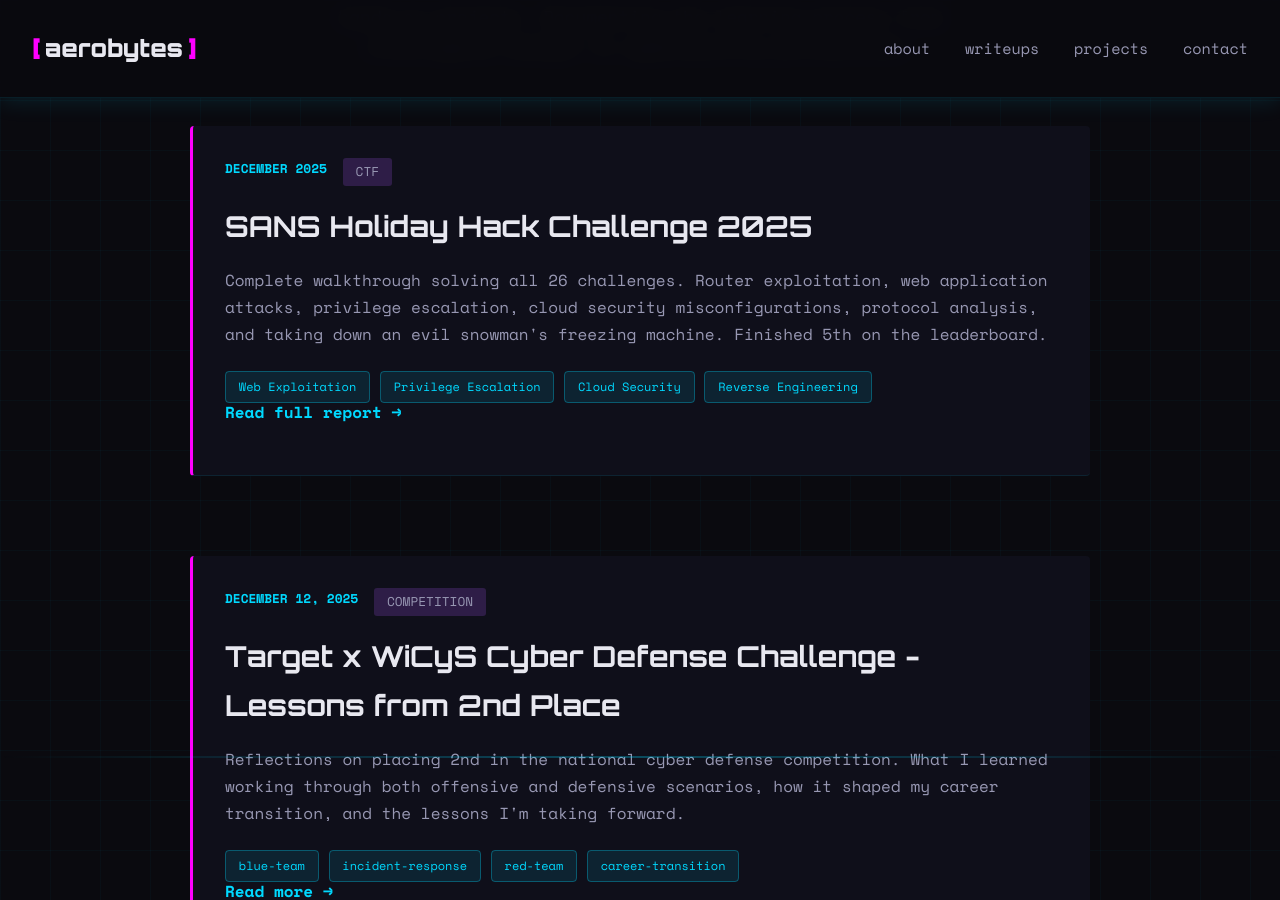
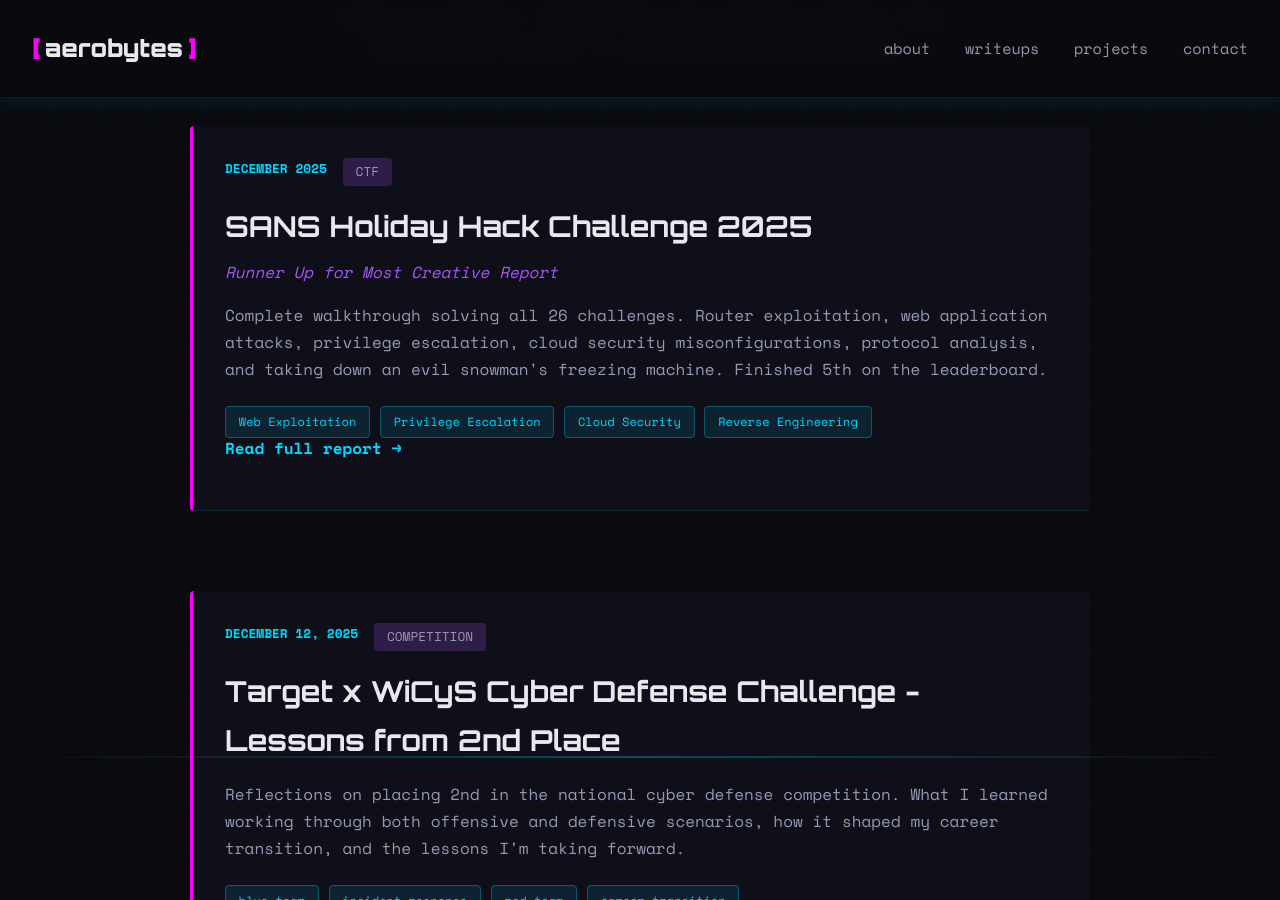
Before and after one commit to Aeronique/aerobytes-site, a Jekyll site: the page built from writeups.html, in a window 1280 px wide and 900 px high, scrolled down 337 px. Built offline with Jekyll 4.4.1, drawn with Linux system fonts in a browser that asks for light colours.

Commit message:
Update writeups.html

```diff
--- a/writeups.html
+++ b/writeups.html
@@ -22,6 +22,7 @@
 					<span class="writeup-category">CTF</span>
 				</div>
 				<h2 class="writeup-title">SANS Holiday Hack Challenge 2025</h2>
+				<p style="color: var(--cyber-purple); font-style: italic; margin-top: -0.5rem; margin-bottom: 1rem;">Runner Up for Most Creative Report</p>
 				<p class="writeup-excerpt">Complete walkthrough solving all 26 challenges. Router exploitation, web application attacks, privilege escalation, cloud security misconfigurations, protocol analysis, and taking down an evil snowman's freezing machine. Finished 5th on the leaderboard.</p>
 				<div class="writeup-tags">
 					<span class="tag">Web Exploitation</span>
```
